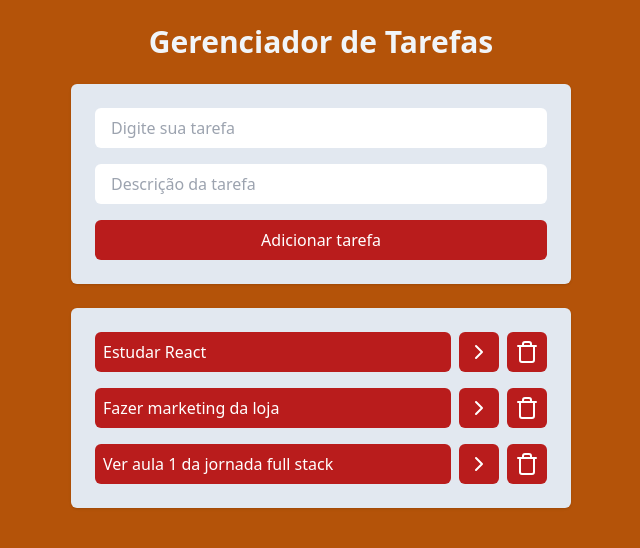
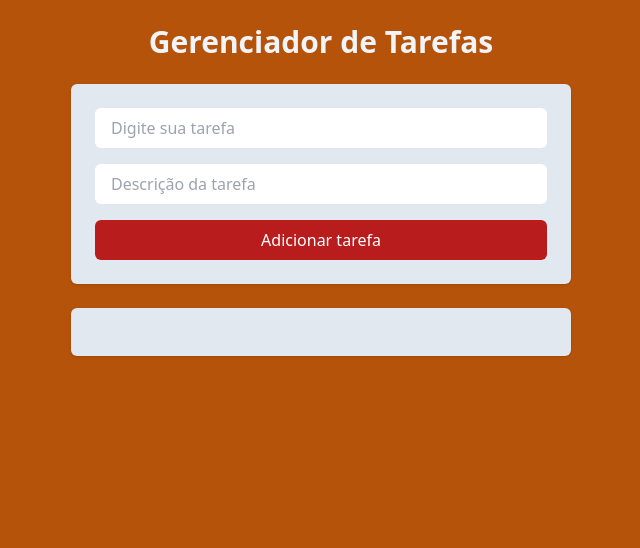
Before and after one commit to marialuizab11/Gerenciador-Tarefas, a React (Vite) app: page / in a window 1280 px wide. Shown: the top 548 px of the page, without its empty margins (319-959 px from the left). Built offline with nearby package versions, Linux system fonts and the light colour scheme.

Commit message:
Salvando as tarefas com o localStorage

```diff
--- a/src/App.jsx
+++ b/src/App.jsx
@@ -1,33 +1,18 @@
-import { useRef, useState } from "react";
+import { useRef, useState, useEffect } from "react";
 import AddTasks from "./components/AddTasks";
 import Tasks from "./components/Tasks";
 
 function App() {
   //State é uma lista
-  const [tasks, setTasks] = useState([
-    {
-      id: 1,
-      title: "Estudar React",
-      description: "Ver o vídeo completo do felipe no youtube",
-      isCompleted: false,
-    },
-    {
-      id: 2,
-      title: "Fazer marketing da loja",
-      description: "Tirar fotos, postar no instagram, responder os clientes",
-      isCompleted: false,
-    },
-    {
-      id: 3,
-      title: "Ver aula 1 da jornada full stack",
-      description:
-        "No canal da hashtag, ver aula 1 que fala sobre a configuração e utlização do react",
-      isCompleted: false,
-    },
-  ]);
+  const [tasks, setTasks] = useState(JSON.parse(localStorage.getItem("tasks")) || []);
+
+  //hook do React para salvarmos a task no armazenamento do navegador
+  useEffect(() => {
+    localStorage.setItem("tasks", JSON.stringify(tasks));
+  }, [tasks]);
 
   //hook do React para gerarmos um id incremental e único para a tarefa
-  const nextId = useRef(4);
+  const nextId = useRef(1);
 
   function onTaskClick(taskId){
     const newTasks = tasks.map(task => {
@@ -63,7 +48,6 @@
     };
     setTasks([...tasks, newTask]);
     nextId.current += 1;
-    console.log(tasks.length);
   }
 
   return (
```
